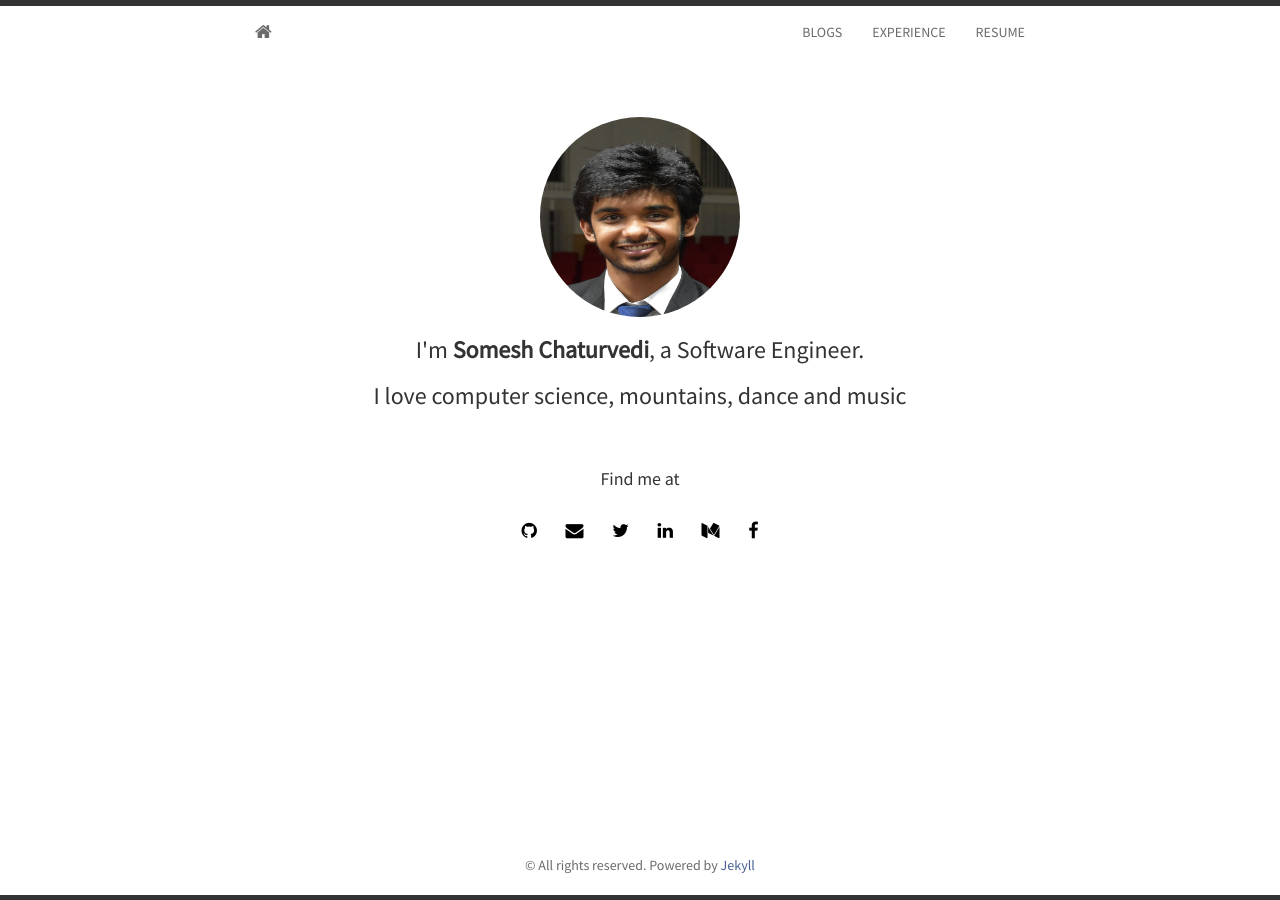
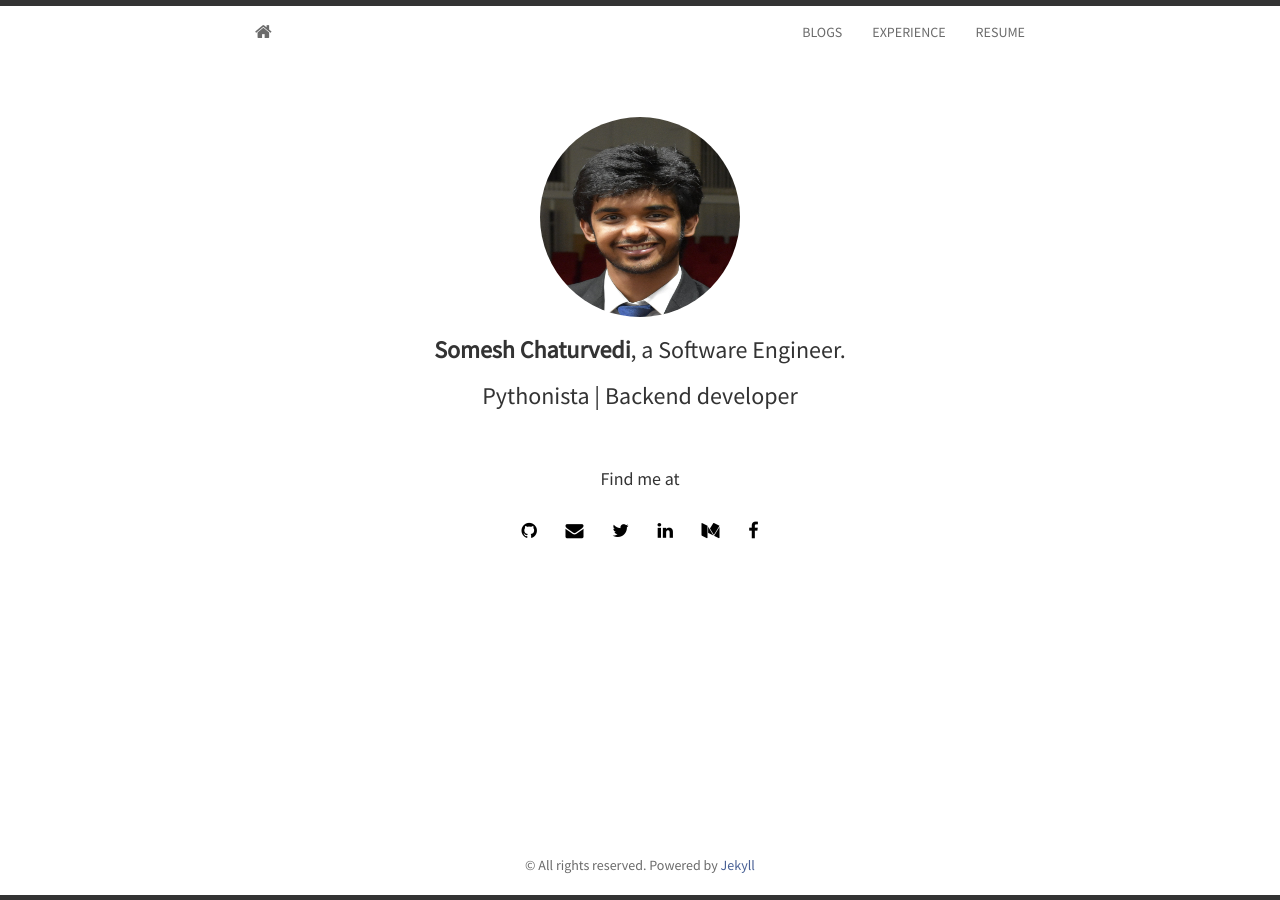
Before and after one commit to someshchaturvedi/someshchaturvedi.github.io, a Jekyll site: the page built from index.html, in a window 1280 px wide. Built offline with Jekyll 4.4.1, drawn with Linux system fonts in a browser that asks for light colours; nearby versions of some CDN libraries; the list of posts is cut into pages by our own code.

Commit message:
about me changed

```diff
--- a/index.html
+++ b/index.html
@@ -7,8 +7,8 @@ layout: home
 	  <div class="avatar">
 		<img class="img-circle" style="height:200px; width:200px" src="{{ site.baseurl }}static/img/{{ site.avatar }}" alt="Responsive image">
 	  </div>
-	  <h3>I'm <strong>{{ site.author }}</strong>, a Software Engineer.</h3>
-	  <h3>I love computer science, mountains, dance and music</h3>
+	  <h3><strong>{{ site.author }}</strong>, a Software Engineer.</h3>
+	  <h3>Pythonista | Backend developer</h3>
   </br></br>
 	  <h4>Find me at </h4>
 	  {% include social.html %}
```
